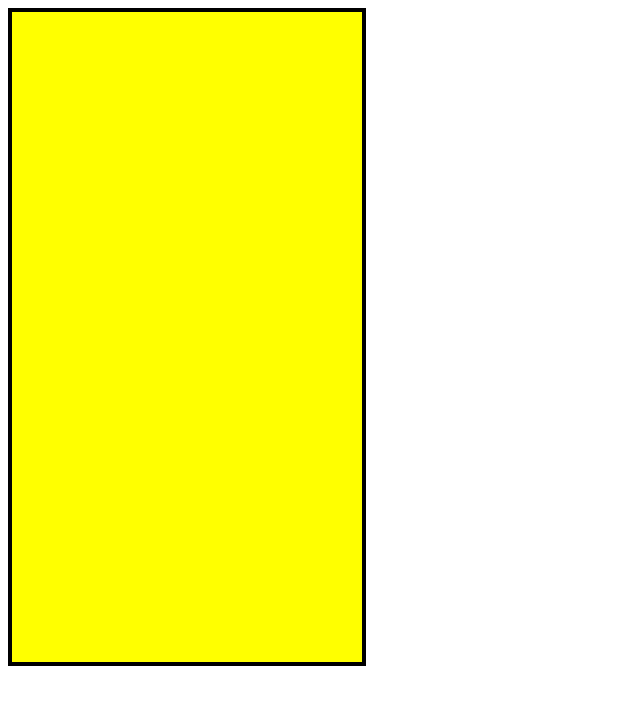
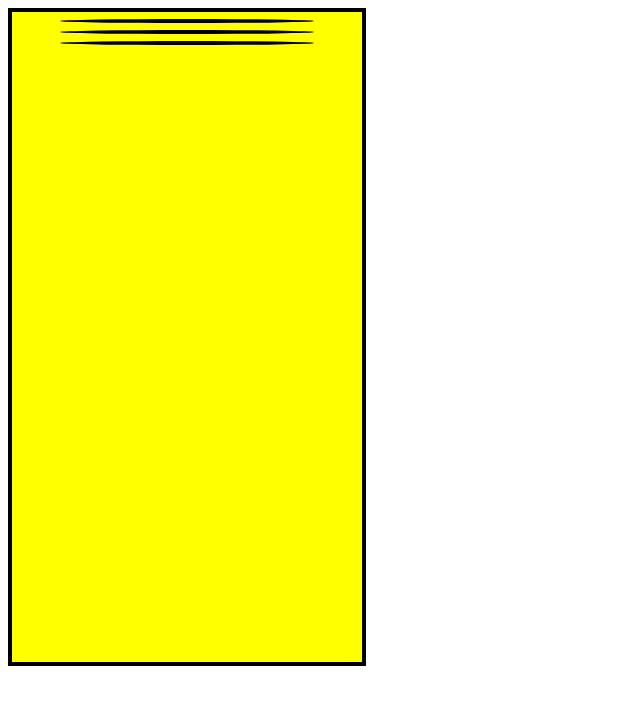
Before and after one commit to JBritton2343/trafficlight, a React (Create React App) app: page / in a window 1280 px wide. Shown: the top 704 px of the page, without its empty margins (0-640 px from the left). Built offline with nearby package versions, Linux system fonts and the light colour scheme.

Commit message:
added my borders for the lights in css

```diff
--- a/src/App.css
+++ b/src/App.css
@@ -10,4 +10,5 @@
   max-height: 250px;
   margin: auto;
   margin-top: 7px;
+  border: 2px solid black;
 }
```
